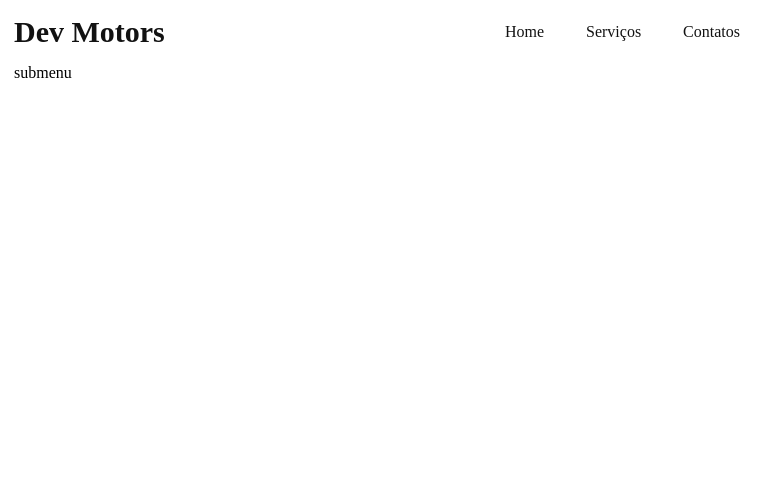
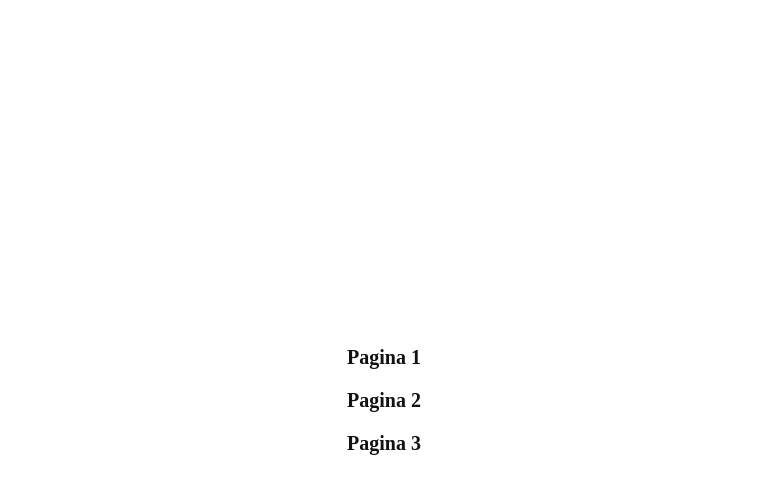
Before and after one commit to jstevam/devmotors, a Next.js app: page / in a window 768 px wide. Shown: the top 494 px of the page. Built offline with nearby package versions, Linux system fonts and the light colour scheme.

Commit message:
Conclusão da parte Menu

```diff
--- a/src/components/home/submenu/index.tsx
+++ b/src/components/home/submenu/index.tsx
@@ -1,11 +1,68 @@
-"use client"
+"use client";
 
-import styles from "./styles.submenu.module.scss"
+import { useState, useEffect } from "react";
+import Link from "next/link";
+import styles from "./styles.submenu.module.scss";
+import { X, Menu } from "lucide-react";
 
 export default function Submenu() {
+
+  const [isOPen, setIsOpen] = useState(false);
+
+
+  useEffect(() => {
+    const handleResize = () => {
+      if (window.innerWidth > 768) {
+        setIsOpen(false);
+      }
+
+    }
+    window.addEventListener("resize", handleResize)
+
+    return () => window.removeEventListener("resize", handleResize)
+
+  }, []);
+
+  function toggleMenu() {
+    setIsOpen(!isOPen);
+  };
+
   return (
+
     <section className={styles.submenu}>
-      submenu
-      </section>
+
+      <div className={styles.submenuIcon} onClick={toggleMenu}>
+        <Menu size={34} color="#121212" />
+        Menu
+      </div>
+
+      <ul className={`${styles.ul} ${isOPen ? styles.open : ""}`}>
+
+       {isOPen && (
+        <button onClick={toggleMenu} className={styles.closeButton}>
+          <X size={54} color="#121212"/>
+        </button>
+       )}
+
+
+        <li>
+          <Link href="/post/pagina-1">
+            Pagina 1
+          </Link>
+        </li>
+        <li>
+          <Link href="/post/pagina-2">
+            Pagina 2
+          </Link>
+        </li>
+        <li>
+          <Link href="/post/pagina-3">
+            Pagina 3
+          </Link>
+        </li>
+
+      </ul>
+
+    </section>
   )
 }
--- a/src/components/home/submenu/styles.submenu.module.scss
+++ b/src/components/home/submenu/styles.submenu.module.scss
@@ -3,3 +3,82 @@
     max-width: 1280px;
     padding: 64px 14px 4px 14px;
 }
+
+.submenuIcon{
+    display: none;
+    gap: 14px;
+    font-size: 18px;
+    font-weight: bold;
+    cursor: pointer;
+    align-items: center;
+
+}
+
+.ul{
+    display: none;
+    list-style: none;
+    padding: 14px 0;
+    row-gap: 20px;
+    column-gap: 10px;
+
+
+    li a{
+        background-color: #121212;
+        color: #fff;
+        padding: 8px 14px;
+        border-radius: 4px;
+
+    }
+}
+
+.closeButton{
+    background: transparent;
+}
+
+
+@media(min-width: 768px){
+      .ul{
+        display: flex;
+      }
+
+}
+@media( max-width: 768px){
+     .submenuIcon{
+        display: inline-flex;
+     }
+     .ul{
+        z-index: 99;
+        flex-direction: column;
+        align-items: center;
+        justify-content: center;
+        position: fixed;
+        left: 50%;
+        top: 50%;
+        transform: translate(-50%, -50%);
+        background-color: #fff;
+        width: 100%;
+        height: 100%;
+
+
+        &.open{
+            display: flex;
+        }
+     }
+
+
+     .ul li{
+       a{
+        background-color: transparent;
+        color: #121212;
+        font-size: 20px;
+        font-weight: bold;
+        transition: all 0.6s;
+       }
+
+       a:hover{
+        background-color: #121212;
+        color: #fff;
+       }
+
+     }
+}
```
